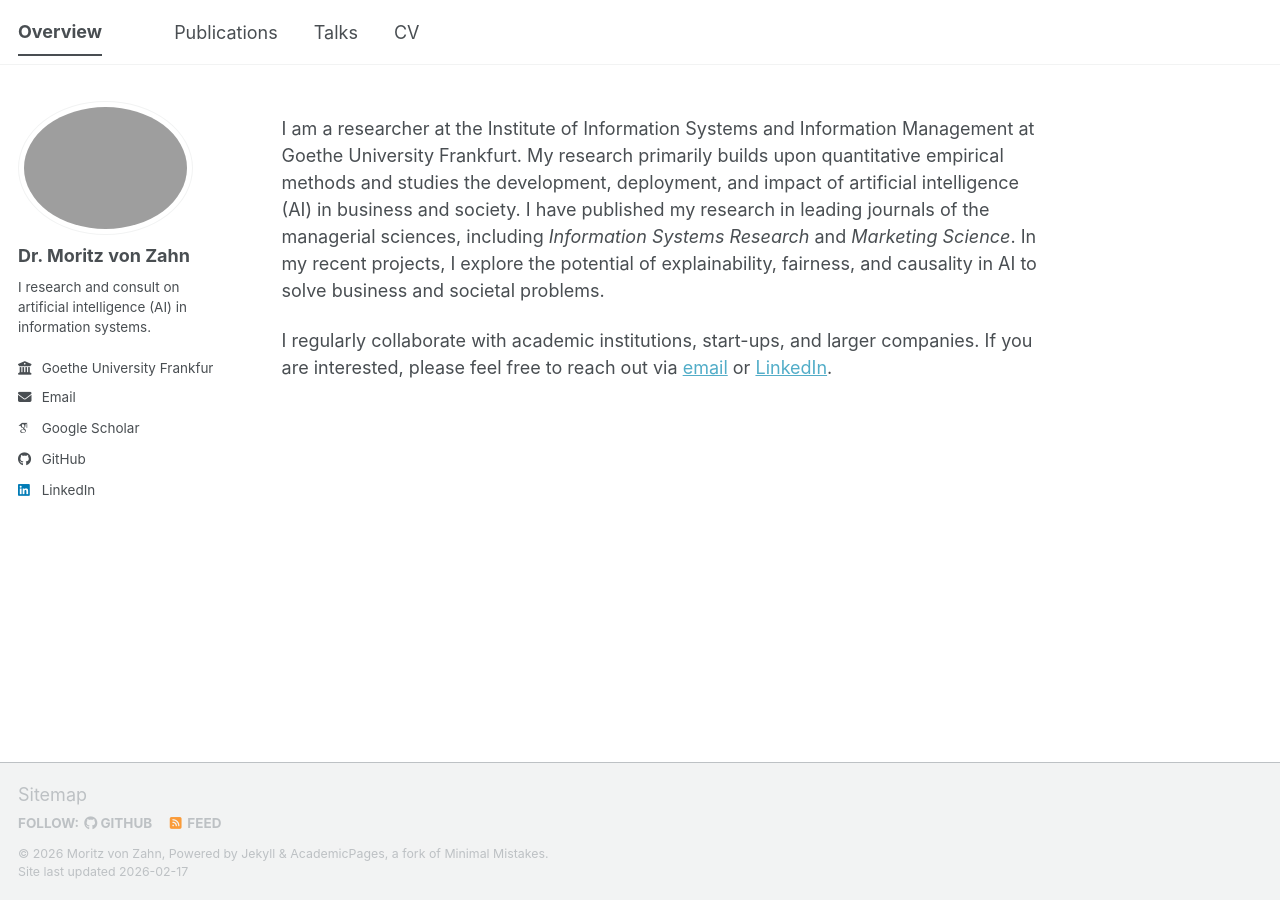
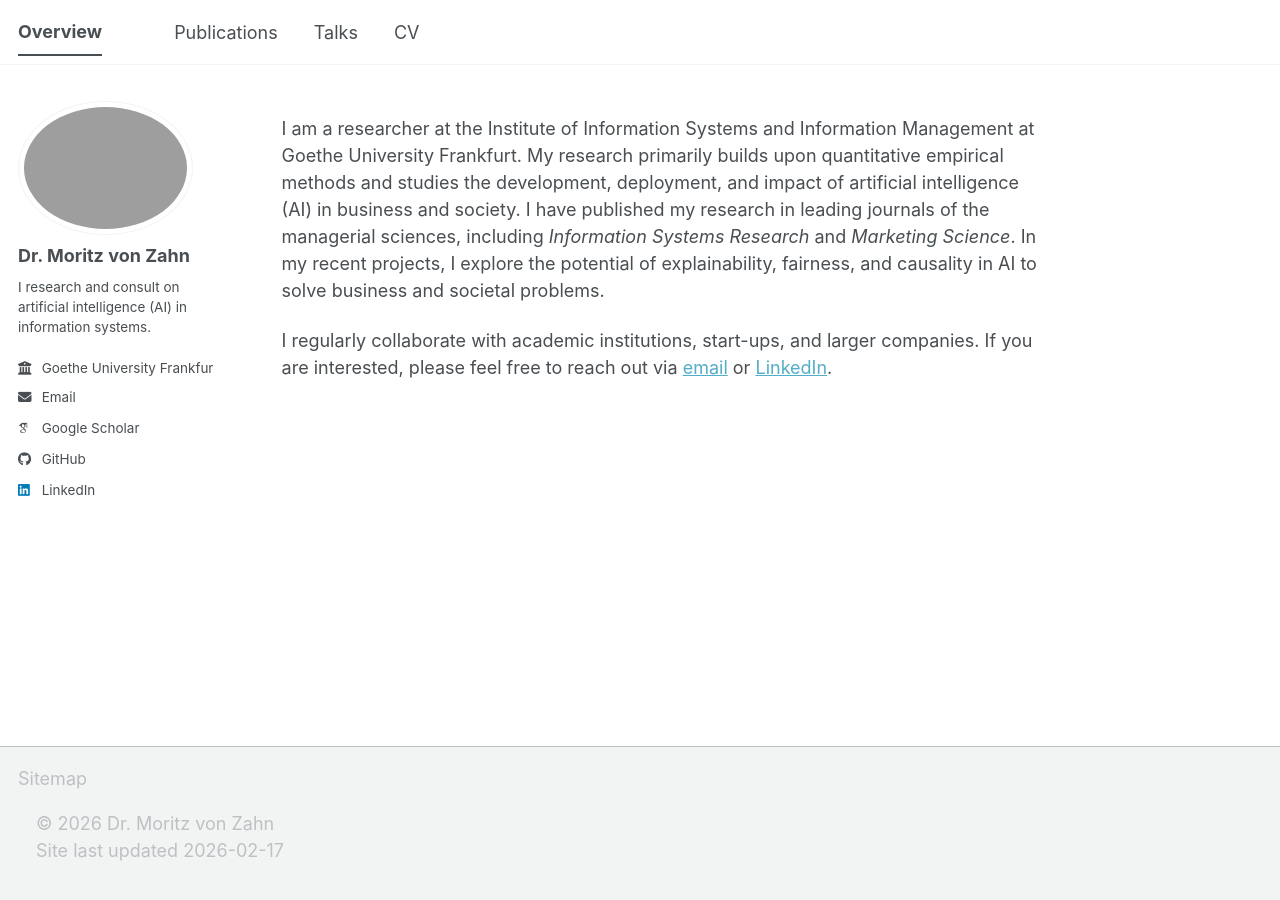
Before and after one commit to moritzvz/moritzvz.github.io, a Jekyll site: the page built from _pages/about.md, in a window 1280 px wide. Built offline with Jekyll 4.4.1, drawn with Linux system fonts in a browser that asks for light colours; some web fonts are replaced; a script bundle is joined from its source files by our own code; library files that are not in the unit come from our copies.

Commit message:
Update footer.html
clean footer

```diff
--- a/_includes/footer.html
+++ b/_includes/footer.html
@@ -1,25 +1,6 @@
 {% include base_path %}
 
-{% if site.author.github or site.author.bitbucket or site.atom_feed.hide != true %}
-<div class="page__footer-follow">
-  <ul class="social-icons">
-    {% if site.data.ui-text[site.locale].follow_label %}
-      <li><strong>{{ site.data.ui-text[site.locale].follow_label }}</strong></li>
-    {% endif %}
-    {% if site.author.github %}
-      <li><a href="https://github.com/{{ site.author.github }}"><i class="fab fa-github" aria-hidden="true"></i> GitHub</a></li>
-    {% endif %}
-    {% if site.author.bitbucket %}
-      <li><a href="https://bitbucket.org/{{ site.author.bitbucket }}"><i class="fab fa-bitbucket" aria-hidden="true"></i> Bitbucket</a></li>
-    {% endif %}
-    {% if site.atom_feed.hide != true %}
-    <li><a href="{% if site.atom_feed.path %}{{ site.atom_feed.path }}{% else %}{{ base_path }}/feed.xml{% endif %}"><i class="fa fa-fw fa-rss-square" aria-hidden="true"></i> {{ site.data.ui-text[site.locale].feed_label | default: "Feed" }}</a></li>
-    {% endif %}
-  </ul>
-</div>
-{% endif %}
-
-<div class="page__footer-copyright">
-  &copy; {{ site.time | date: '%Y' }} {{ site.name | default: site.title }}, {{ site.data.ui-text[site.locale].powered_by | default: "Powered by" }} <a href="https://jekyllrb.com" rel="nofollow">Jekyll</a> &amp; <a href="https://github.com/academicpages/academicpages.github.io">AcademicPages</a>, a fork of <a href="https://mademistakes.com/work/minimal-mistakes-jekyll-theme/" rel="nofollow">Minimal Mistakes</a>.<br />
+<footer class="site-footer-minimal">
+  &copy; {{ site.time | date: '%Y' }} {{ site.author.name }}<br>
   Site last updated {{ "now" | date: '%Y-%m-%d' }}
-</div>
+</footer>
```
